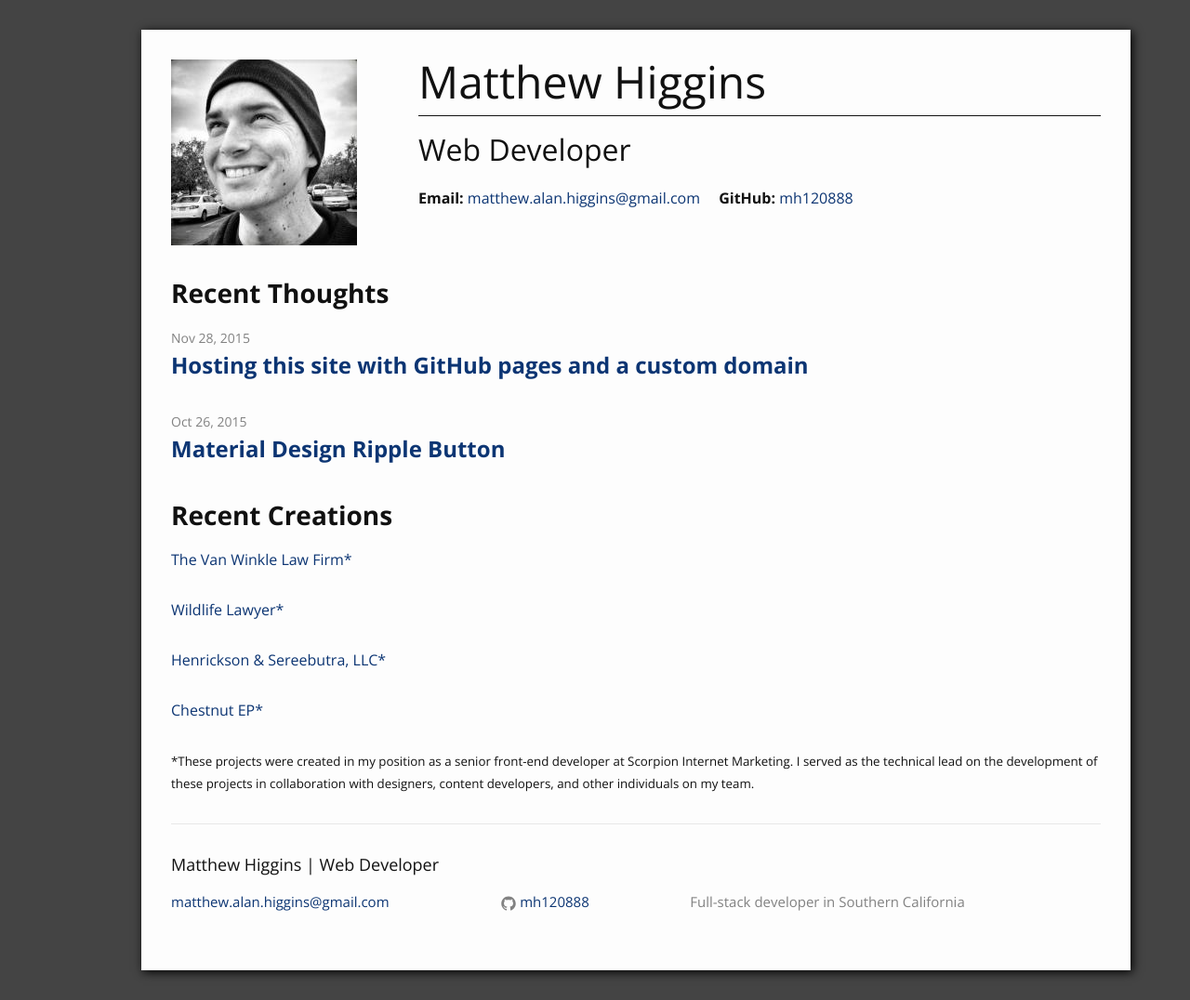
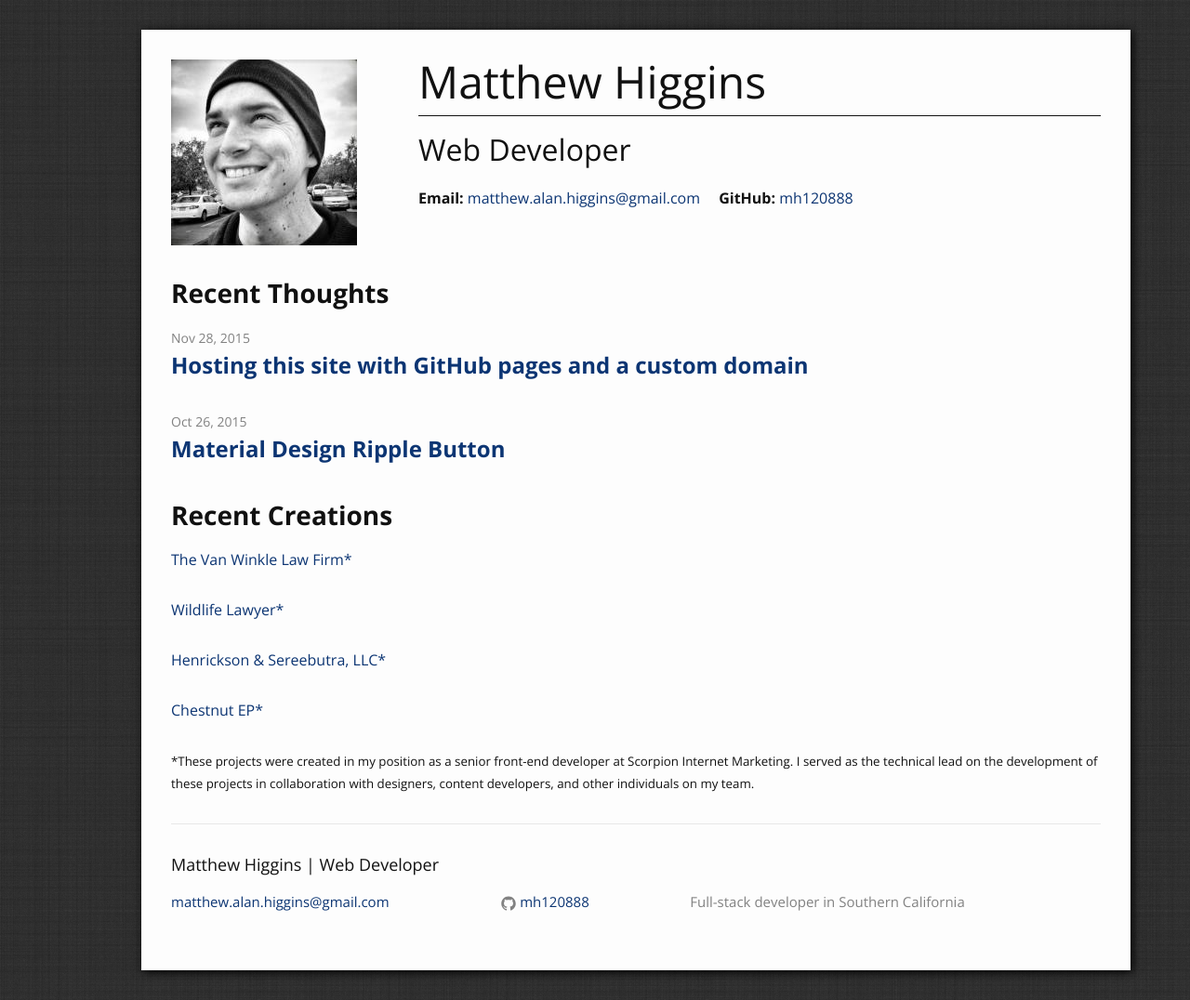
Before and after one commit to mh120888/new-portfolio, a Jekyll site: the page built from index.html, in a window 1280 px wide. Shown: the whole page at 93% size. Built offline with Jekyll 4.4.1, drawn with Linux system fonts in a browser that asks for light colours.

Commit message:
Adds background linen texture

```diff
--- a/_sass/_base.scss
+++ b/_sass/_base.scss
@@ -20,6 +20,7 @@ body {
     font-weight: 300;
     color: $text-color;
     background-color: #444;
+    background-image: url(/images/linen.png);
     -webkit-text-size-adjust: 100%;
     padding: 2em;
     box-sizing: border-box;
```
Also changed, not shown: images/linen.png (added), 2 other files.
